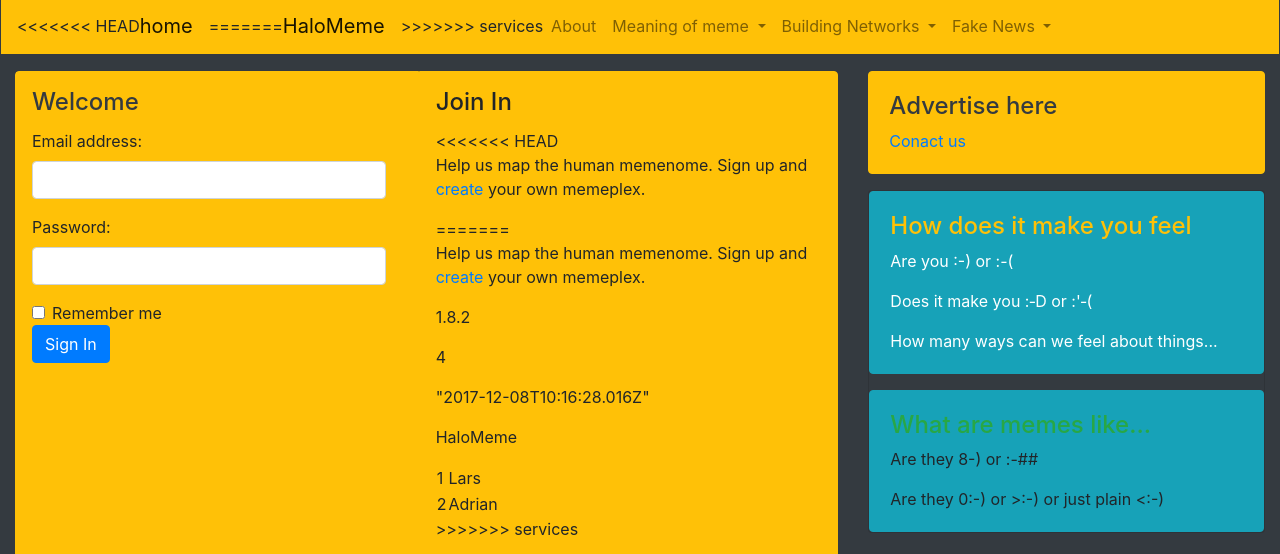
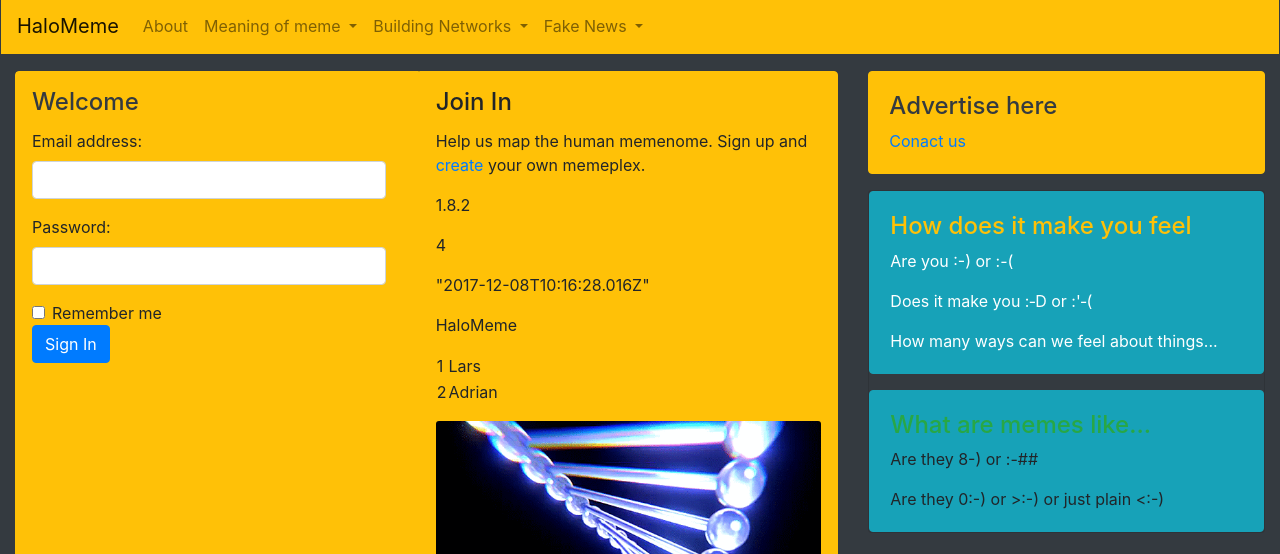
Before and after one commit to Adrian-Wade/halomeme, a website: page src/index.html in a window 1280 px wide. Shown: the part 206-760 px from the top of the page. Drawn offline with nearby package versions, Linux system fonts and the light colour scheme; some packages are replaced by stand-ins of ours.

Commit message:
Conflicts resolved

```diff
--- a/src/views/app-header.html
+++ b/src/views/app-header.html
@@ -1,10 +1,6 @@
 <header class="sticky-top mb-3">
     <nav class="navbar navbar-expand-sm bg-warning navbar-light border border-dark">
-<<<<<<< HEAD
-        <a class="navbar-brand" href="/">home</a>
-=======
         <a class="navbar-brand" href="/">{{headerCtrl.systemService.title}}</a>
->>>>>>> services
         <button class="navbar-toggler" data-toggle="collapse" data-target="#headerbar-collapse">
             <span class="navbar-toggler-icon"></span>
         </button>
--- a/src/views/home.html
+++ b/src/views/home.html
@@ -21,10 +21,6 @@
     <div class="card border border-warning bg-warning p-3">
         <div class="card-block h-100">
             <h4 class="card-title">Join In</h4>
-<<<<<<< HEAD
-            <p class="card-text mb-3">Help us map the human memenome. Sign up and
-                <a href="..." >create</a> your own memeplex.</p>
-=======
             <p class="card-text mb-3">Help us map the human memenome. Sign up and
                 <a href="...">create</a> your own memeplex.</p>
             <p>{{homeCtrl.angularVersion}}</p>
@@ -37,7 +33,6 @@
                     <td>{{name}}</td>
                 </tr>
             </table>
->>>>>>> services
         </div>
         <div class="card-block">
             <a href="https://pintofscience.com/">
```
